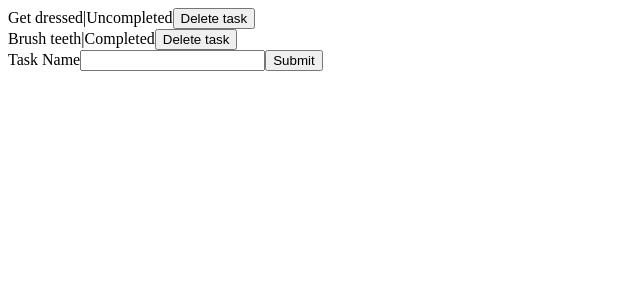
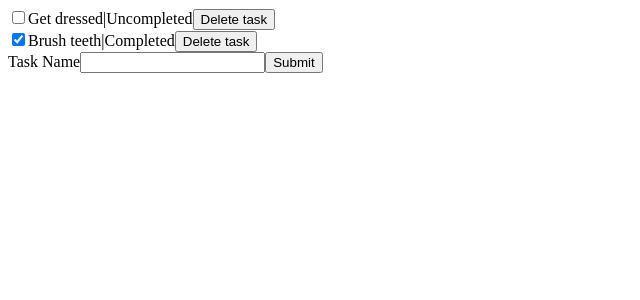
Before and after one commit to bpb54321/task-list, a React (Vite) app: page / in a window 1280 px wide. Shown: the top 300 px of the page, without its empty margins (0-640 px from the left). Built offline with nearby package versions, Linux system fonts and the light colour scheme.

Commit message:
Add task completion.

```diff
--- a/src/App.tsx
+++ b/src/App.tsx
@@ -17,9 +17,27 @@ function App() {
   const handleDeleteTask = (taskId: string) => {
     setTasks(tasks.filter((task) => task.id !== taskId));
   };
+  const handleTaskCompletionStatusChange = (taskId: string) => {
+    const updatedTasks = tasks.map((task) => {
+      let updatedCompletionStatus = task.completionStatus;
+      if (taskId === task.id) {
+        // TODO: Refactor to Task.toggledCompletionStatus method.
+        updatedCompletionStatus =
+          task.completionStatus === CompletionStatus.Completed
+            ? CompletionStatus.Uncompleted
+            : CompletionStatus.Completed;
+      }
+      return new Task(task.name, updatedCompletionStatus);
+    });
+    setTasks(updatedTasks);
+  };
   return (
     <>
-      <TaskList tasks={tasks} onDeleteTask={handleDeleteTask} />
+      <TaskList
+        tasks={tasks}
+        onDeleteTask={handleDeleteTask}
+        onTaskCompletionStatusChange={handleTaskCompletionStatusChange}
+      />
       <NewTaskForm onCreateTask={handleCreateTask} />
     </>
   );
--- a/src/components/TaskItem.tsx
+++ b/src/components/TaskItem.tsx
@@ -1,14 +1,22 @@
 import CompletionStatus from "@/components/CompletionStatus.tsx";
+import { CompletionStatus as CompletionStatusEnum } from "@/types/CompletionStatus.ts";
 import type { Task } from "@/types/Task.ts";
 
 export interface TaskItemProps {
   task: Task;
   onDelete: (taskId: string) => void;
+  onCompletionStatusChange: (taskId: string) => void;
 }
 
-function TaskItem({ task, onDelete }: TaskItemProps) {
+function TaskItem({ task, onDelete, onCompletionStatusChange }: TaskItemProps) {
   return (
     <div>
+      <input
+        type="checkbox"
+        onChange={() => onCompletionStatusChange(task.id)}
+        // TODO: Refactor to task.isCompleted() method.
+        checked={task.completionStatus === CompletionStatusEnum.Completed}
+      />
       <span>{task.name}</span>|
       <CompletionStatus completionStatus={task.completionStatus} />
       <button type="button" onClick={() => onDelete(task.id)}>
--- a/src/components/TaskList.tsx
+++ b/src/components/TaskList.tsx
@@ -4,11 +4,21 @@ import type { Task } from "@/types/Task.ts";
 export interface TaskListProps {
   tasks: Task[];
   onDeleteTask: (taskId: string) => void;
+  onTaskCompletionStatusChange: (taskId: string) => void;
 }
 
-function TaskList({ tasks, onDeleteTask }: TaskListProps) {
+function TaskList({
+  tasks,
+  onDeleteTask,
+  onTaskCompletionStatusChange,
+}: TaskListProps) {
   return tasks.map((task) => (
-    <TaskItem key={task.id} task={task} onDelete={onDeleteTask} />
+    <TaskItem
+      key={task.id}
+      task={task}
+      onDelete={onDeleteTask}
+      onCompletionStatusChange={onTaskCompletionStatusChange}
+    />
   ));
 }
 export default TaskList;
```
